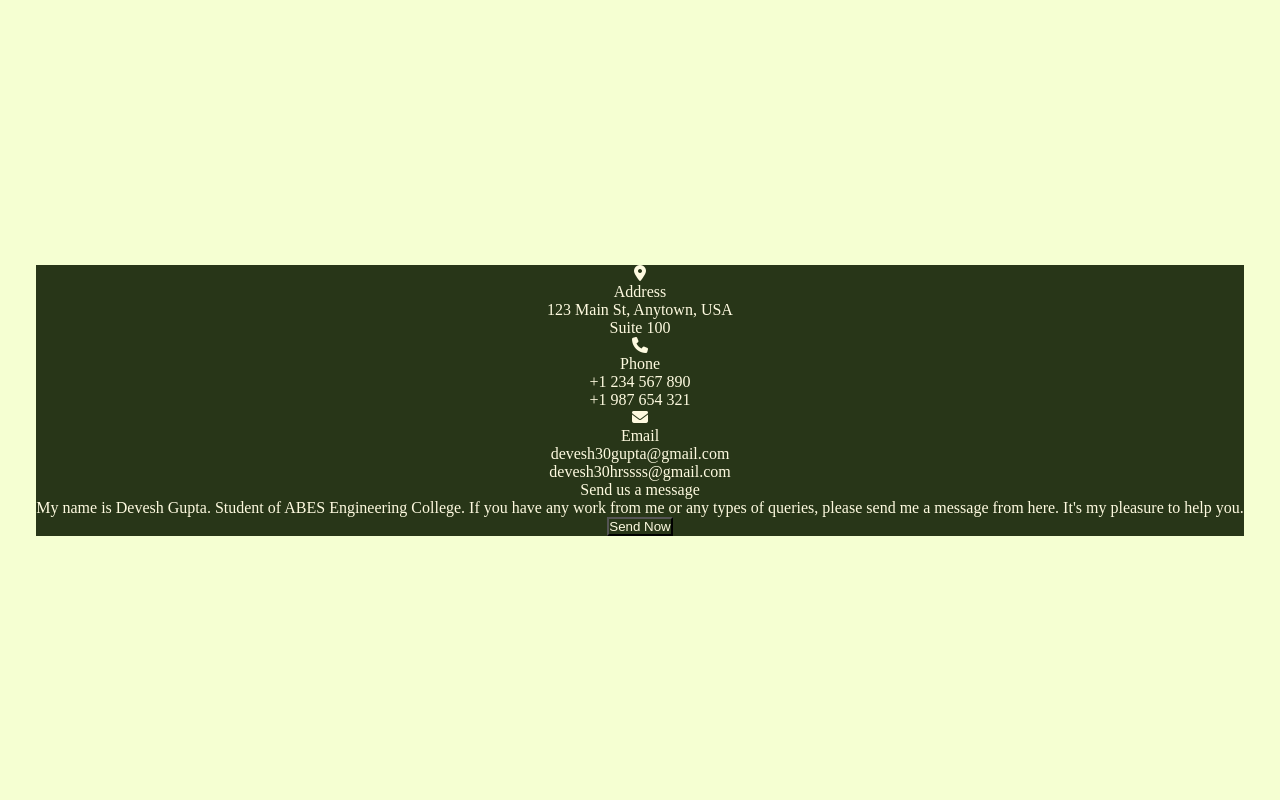
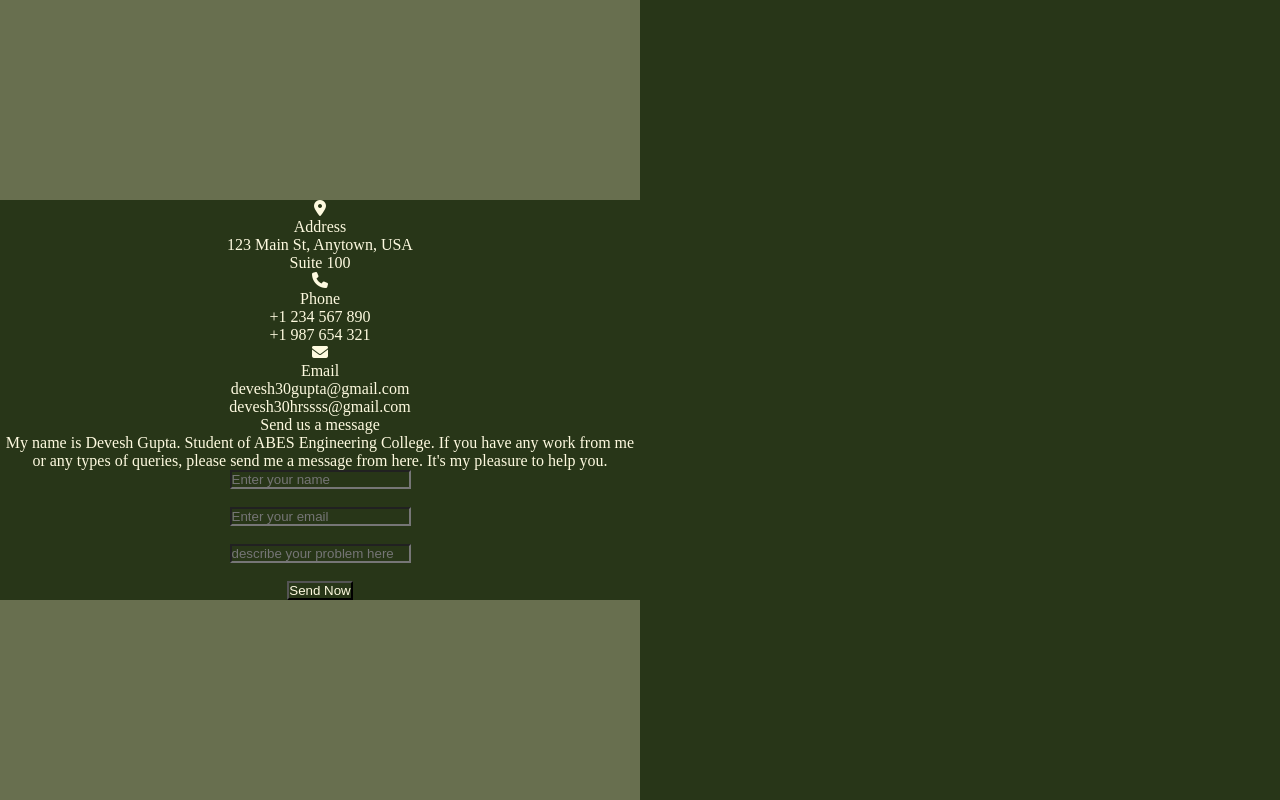
Before and after one commit to deveshh30/css-practice-project, a plain HTML site: page responsive contactus/file.html in a window 1280 px wide. Drawn offline with Linux system fonts and the light colour scheme.

Commit message:
changes2

```diff
--- a/responsive contactus/file.css
+++ b/responsive contactus/file.css
@@ -13,6 +13,7 @@
     display: flex;
     justify-content: center;
     align-items: center;
-    background-color: #f5ffd2 ;
+    background-color: #686f4f ;
     height: 100vh;
+    width: 80vh;
 }
--- a/responsive contactus/file.html
+++ b/responsive contactus/file.html
@@ -46,6 +46,9 @@
                 </div>
 
                 <div class="button">
+                    <input type="text" name="name" id="" placeholder="Enter your name"><br></br>
+                    <input type="text" name="email" id="" placeholder="Enter your email"><br></br>
+                    <input type="text" name="problem" placeholder="describe your problem here" id=""><br></br>
                     <button type="button">Send Now</button>
                 </div>
             </div>
```
